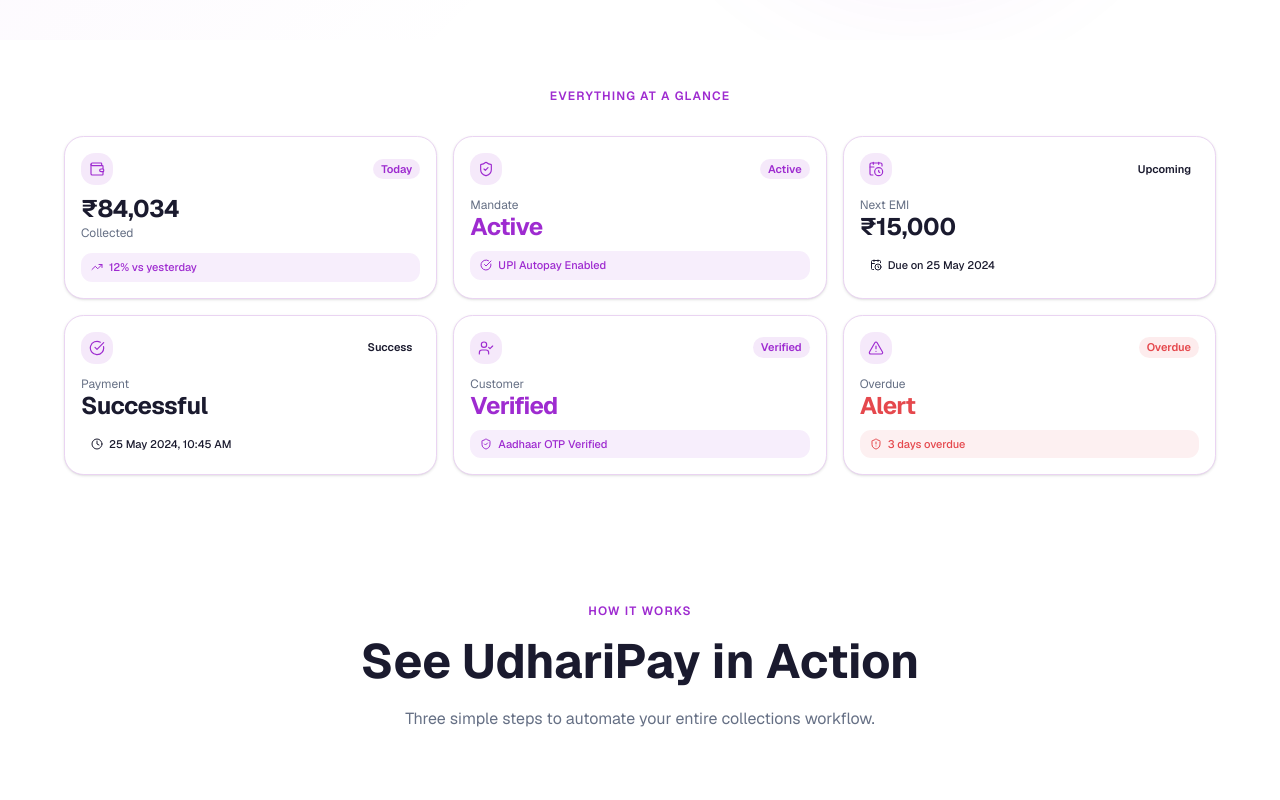
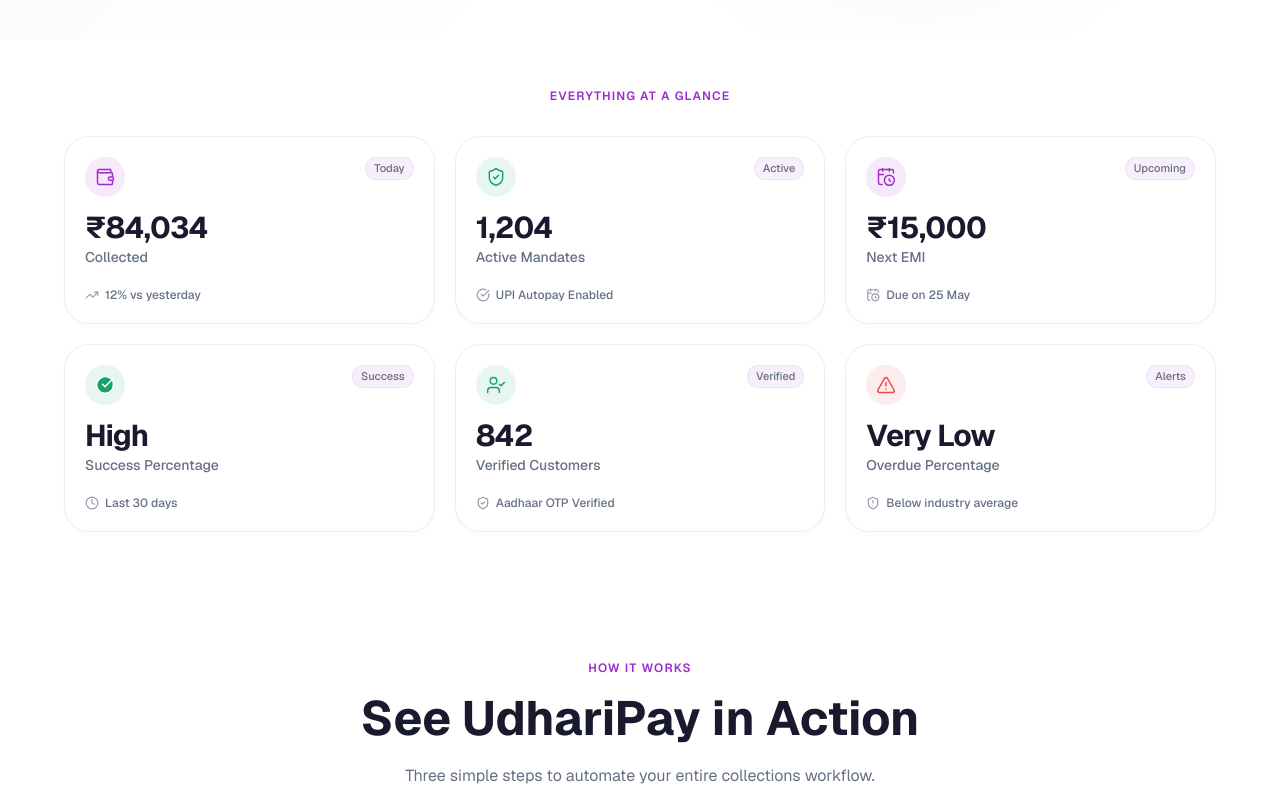
Before and after one commit to Frontail-Technologies/udharipay, a Next.js app: page / in a window 1280 px wide. Shown: the part 680-1480 px from the top of the page. Built offline with nearby package versions, Linux system fonts and the light colour scheme.

Commit message:
update stats

```diff
--- a/app/globals.css
+++ b/app/globals.css
@@ -22,6 +22,8 @@
   --color-input: var(--input);
   --color-border: var(--border);
   --color-destructive: var(--destructive);
+  --color-success: var(--success);
+  --color-warning: var(--warning);
   --color-accent-foreground: var(--accent-foreground);
   --color-accent: var(--accent);
   --color-muted-foreground: var(--muted-foreground);
--- a/components/cta.tsx
+++ b/components/cta.tsx
@@ -47,7 +47,7 @@ export default function CTA() {
           </div>
 
           {/* Right buttons */}
-          <div className="flex flex-col sm:flex-row gap-3 flex-shrink-0">
+          <div className="flex flex-col sm:flex-row w-full md:w-auto gap-3 flex-shrink-0">
 
             {/* Play Store */}
             <div className="flex items-center gap-3 rounded-2xl border-2 border-border bg-foreground px-5 py-3 opacity-70 cursor-not-allowed select-none w-full sm:w-fit">
--- a/components/hero.tsx
+++ b/components/hero.tsx
@@ -15,9 +15,9 @@ export default function Hero() {
 
           {/* ── Left Content ── */}
           {/* pt-24 offsets the floating navbar height */}
-          <div className="space-y-8 pt-32 pb-16">
+          <div className="flex flex-col items-center md:items-start text-center md:text-left space-y-8 pt-32 pb-16">
 
-            <h1 className="text-4xl md:text-5xl lg:text-[54px] font-extrabold leading-[1.08] tracking-tight md:text-left text-center text-foreground">
+            <h1 className="text-4xl md:text-5xl lg:text-[54px] font-extrabold leading-[1.08] tracking-tight text-foreground">
               Automate Collections.
               <br />
               <span className="text-primary">Improve Cash Flow.</span>
@@ -28,7 +28,7 @@ export default function Hero() {
             </p>
 
             {/* Mobile App Coming Soon */}
-            <div className="space-y-3">
+            <div className="space-y-3 flex flex-col items-center md:items-start w-full">
               <p className="text-xs font-semibold text-muted-foreground uppercase tracking-widest">
                 Download the App — Coming Soon
               </p>
--- a/components/stats-cards.tsx
+++ b/components/stats-cards.tsx
@@ -11,90 +11,61 @@ const cards = [
   {
     icon: Wallet,
     badge: 'Today',
-    badgeVariant: 'primary',
     title: '₹84,034',
     subtitle: 'Collected',
     footer: { icon: TrendingUp, text: '12% vs yesterday' },
-    footerVariant: 'primary',
-    highlight: 'title',
   },
   {
     icon: ShieldCheck,
+    iconColor: 'text-success',
+    iconBg: 'bg-success/10',
     badge: 'Active',
-    badgeVariant: 'primary',
-    title: 'Mandate',
-    subtitle: 'Active',
+    title: '1,204',
+    subtitle: 'Active Mandates',
     footer: { icon: CircleCheckBig, text: 'UPI Autopay Enabled' },
-    footerVariant: 'primary',
-    highlight: 'subtitle',
   },
   {
     icon: CalendarClock,
     badge: 'Upcoming',
-    badgeVariant: 'warning',
-    title: 'Next EMI',
-    subtitle: '₹15,000',
-    footer: { icon: CalendarClock, text: 'Due on 25 May 2024' },
-    footerVariant: 'warning',
-    highlight: 'subtitle',
+    title: '₹15,000',
+    subtitle: 'Next EMI',
+    footer: { icon: CalendarClock, text: 'Due on 25 May' },
   },
   {
     icon: CircleCheckBig,
+    iconColor: 'text-success',
+    iconBg: 'bg-success/10',
+    solidFill: true,
     badge: 'Success',
-    badgeVariant: 'success',
-    title: 'Payment',
-    subtitle: 'Successful',
-    footer: { icon: Clock, text: '25 May 2024, 10:45 AM' },
-    footerVariant: 'success',
-    highlight: 'subtitle',
+    title: 'High',
+    subtitle: 'Success Percentage',
+    footer: { icon: Clock, text: 'Last 30 days' },
   },
   {
     icon: UserCheck,
+    iconColor: 'text-success',
+    iconBg: 'bg-success/10',
     badge: 'Verified',
-    badgeVariant: 'primary',
-    title: 'Customer',
-    subtitle: 'Verified',
+    title: '842',
+    subtitle: 'Verified Customers',
     footer: { icon: ShieldCheck, text: 'Aadhaar OTP Verified' },
-    footerVariant: 'primary',
-    highlight: 'subtitle',
   },
   {
     icon: AlertTriangle,
-    badge: 'Overdue',
-    badgeVariant: 'danger',
-    title: 'Overdue',
-    subtitle: 'Alert',
-    footer: { icon: ShieldAlert, text: '3 days overdue' },
-    footerVariant: 'danger',
-    highlight: 'subtitle',
+    iconColor: 'text-destructive',
+    iconBg: 'bg-destructive/10',
+    badge: 'Alerts',
+    title: 'Very Low',
+    subtitle: 'Overdue Percentage',
+    footer: { icon: ShieldAlert, text: 'Below industry average' },
   },
 ]
 
-const badgeStyles: Record<string, string> = {
-  primary: 'bg-primary/10 text-primary',
-  success:  'bg-success/10 text-success',
-  warning:  'bg-warning/10 text-warning',
-  danger:   'bg-destructive/10 text-destructive',
-}
-const footerStyles: Record<string, string> = {
-  primary: 'bg-primary/8 text-primary',
-  success:  'bg-success/8 text-success',
-  warning:  'bg-warning/8 text-warning',
-  danger:   'bg-destructive/8 text-destructive',
-}
-const highlightStyles: Record<string, string> = {
-  primary: 'text-primary',
-  success:  'text-success',
-  warning:  'text-warning',
-  danger:   'text-destructive',
-}
-
-function StatCard({ card, index }: { card: typeof cards[number]; index: number }) {
+function StatCard({ card, index }: { card: typeof cards[number] & { iconColor?: string, iconBg?: string, solidFill?: boolean }; index: number }) {
   const ref = useRef(null)
   const inView = useInView(ref, { once: true, margin: '-40px' })
   const FooterIcon = card.footer.icon
   const CardIcon = card.icon
-  const subtitleColor = highlightStyles[card.badgeVariant] ?? 'text-primary'
 
   return (
     <motion.div
@@ -102,37 +73,33 @@ function StatCard({ card, index }: { card: typeof cards[number]; index: number }
       initial={{ opacity: 0, y: 24 }}
       animate={inView ? { opacity: 1, y: 0 } : {}}
       transition={{ duration: 0.45, delay: index * 0.07, ease: 'easeOut' }}
-      className="bg-card rounded-xl border border-border p-4 flex flex-col gap-3 shadow-sm hover:shadow-md hover:-translate-y-0.5 transition-all duration-300"
+      className="group relative overflow-hidden bg-card rounded-2xl border border-border/50 p-4 md:p-5 flex flex-col justify-between gap-3 shadow-[0_2px_10px_-4px_rgba(0,0,0,0.05)] hover:shadow-[0_8px_30px_-4px_rgba(0,0,0,0.12)] hover:-translate-y-1 transition-all duration-300"
     >
       {/* Top row */}
-      <div className="flex items-center justify-between">
-        <div className="w-8 h-8 rounded-lg bg-primary/10 flex items-center justify-center">
-          <CardIcon className="w-4 h-4 text-primary" strokeWidth={1.75} />
+      <div className="flex items-start justify-between">
+        <div className={`w-9 h-9 md:w-10 md:h-10 rounded-xl flex items-center justify-center transition-colors ${card.iconBg || 'bg-primary/10'}`}>
+          <CardIcon
+            className={`w-4 h-4 md:w-5 md:h-5 ${card.iconColor || 'text-primary'}`}
+            strokeWidth={1.75}
+            fill={card.solidFill ? "currentColor" : "none"}
+            style={{ stroke: card.solidFill ? "white" : undefined }}
+          />
         </div>
-        <span className={`text-[11px] font-semibold px-2 py-0.5 rounded-full ${badgeStyles[card.badgeVariant]}`}>
+        <span className="text-[10px] md:text-[11px] font-medium px-2 py-0.5 rounded-md bg-secondary/80 text-muted-foreground border border-border/50">
           {card.badge}
         </span>
       </div>
 
       {/* Metric */}
-      <div className="space-y-0.5">
-        {card.highlight === 'title' ? (
-          <>
-            <p className="text-2xl font-bold text-foreground tracking-tight leading-none">{card.title}</p>
-            <p className="text-xs text-muted-foreground mt-1">{card.subtitle}</p>
-          </>
-        ) : (
-          <>
-            <p className="text-xs text-muted-foreground">{card.title}</p>
-            <p className={`text-2xl font-bold tracking-tight leading-none ${subtitleColor}`}>{card.subtitle}</p>
-          </>
-        )}
+      <div className="space-y-0.5 md:space-y-1 mt-1">
+        <p className="text-xl md:text-3xl font-bold text-foreground tracking-tight leading-none">{card.title}</p>
+        <p className="text-[11px] md:text-sm text-muted-foreground font-medium">{card.subtitle}</p>
       </div>
 
-      {/* Footer pill */}
-      <div className={`flex items-center gap-1.5 rounded-md px-2.5 py-1.5 text-[11px] font-medium ${footerStyles[card.footerVariant]}`}>
-        <FooterIcon className="w-3 h-3 flex-shrink-0" strokeWidth={2} />
-        {card.footer.text}
+      {/* Footer text */}
+      <div className="mt-1 md:mt-2 flex items-center gap-1.5 text-[10px] md:text-xs font-medium text-muted-foreground">
+        <FooterIcon className="w-3 h-3 md:w-3.5 md:h-3.5 flex-shrink-0 opacity-70" strokeWidth={2} />
+        <span className="truncate">{card.footer.text}</span>
       </div>
     </motion.div>
   )
@@ -155,7 +122,7 @@ export default function StatsCards() {
           Everything at a glance
         </motion.p>
 
-        <div className="grid grid-cols-1 sm:grid-cols-2 lg:grid-cols-3 gap-4">
+        <div className="grid grid-cols-2 lg:grid-cols-3 gap-3 md:gap-5">
           {cards.map((card, i) => (
             <StatCard key={i} card={card} index={i} />
           ))}
```
